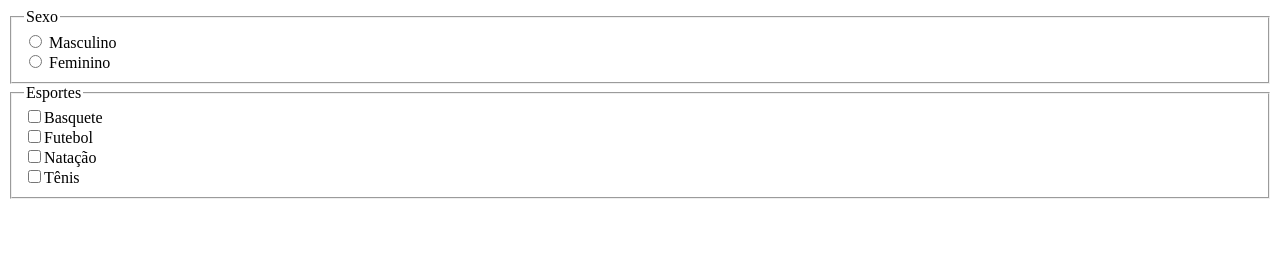
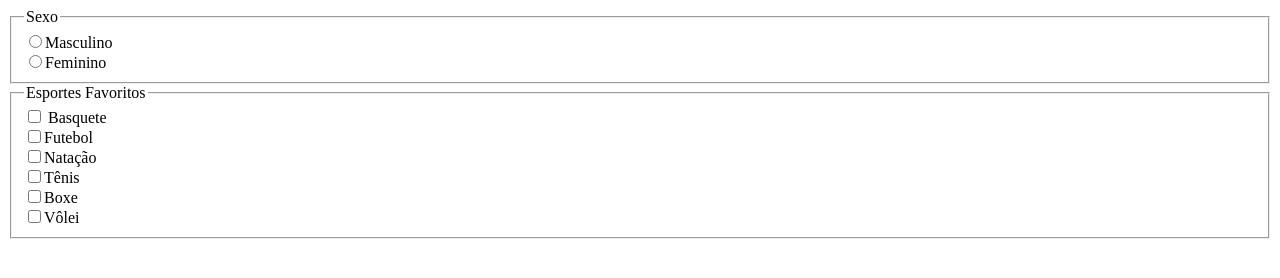
Before and after one commit to douglasjhonyy/html-css, a plain HTML site: page Exercicios/ex025/form005.html in a window 1280 px wide. Drawn offline with Linux system fonts and the light colour scheme.

Commit message:
Update form005.html

```diff
--- a/Exercicios/ex025/form005.html
+++ b/Exercicios/ex025/form005.html
@@ -9,20 +9,17 @@
     <form action="cadastro.php" method="get" autocomplete="on"></form>
     <fieldset>
         <legend>Sexo</legend>
-        <input type="radio" name="sexo" id="isxmas" value="M"> <label for="isxmas">Masculino</label> <br>
-        <input type="radio" name="sexo" id="isxfem" value="F"> <label for="isxfem">Feminino</label>
+        <input type="radio" name="sexo" id="isxmas" value="M"><label for="isxmas">Masculino</label> <br>
+        <input type="radio" name="sexo" id="isxfem" value="F"><label for="isxfem">Feminino</label>
     </fieldset>
     <fieldset>
-        <legend>Esportes</legend>
-        <input type="checkbox" name="esbas" id="iesbas"><label for="iesbas">Basquete</label><br>
+        <legend>Esportes Favoritos</legend>
+        <input type="checkbox" name="esbas" id="iesbas"> <label for="iesbas">Basquete</label><br>
         <input type="checkbox" name="esfut" id="iesfut"><label for="iesfut">Futebol</label><br>
         <input type="checkbox" name="esnat" id="iesnat"><label for="iesnat">Natação</label><br>
-        <input type="checkbox" name="esten" id="iesten"><label for="iesten">Tênis</label>
-
-
-
+        <input type="checkbox" name="esten" id="iesten"><label for="iesten">Tênis</label><br>
+        <input type="checkbox" name="esbox" id="iesbox"><label for="iesbox">Boxe</label><br>
+        <input type="checkbox" name="esvol" id="iesvol"><label for="iesvol">Vôlei</label>
     </fieldset>
-
-
 </body>
 </html>
```
